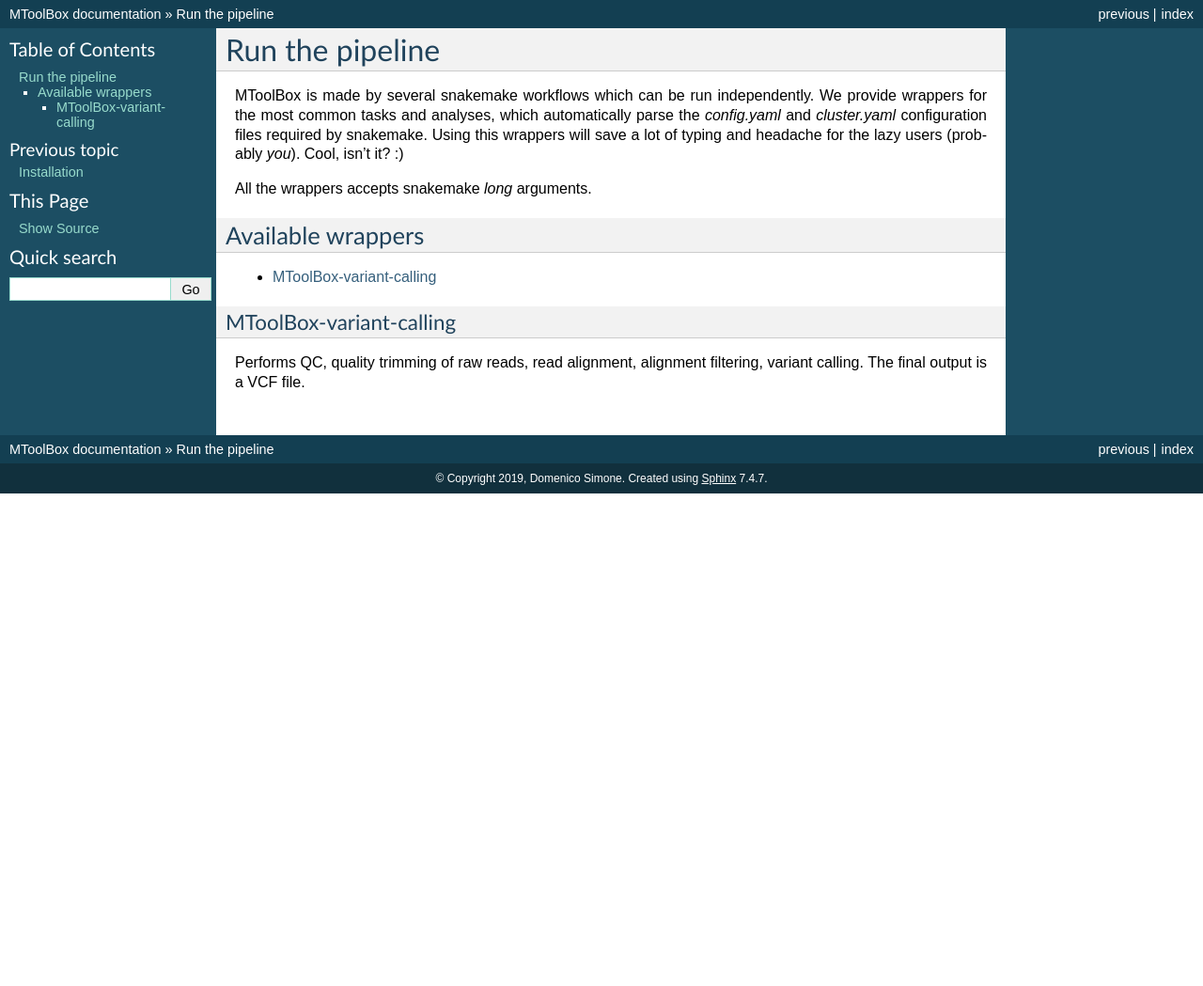
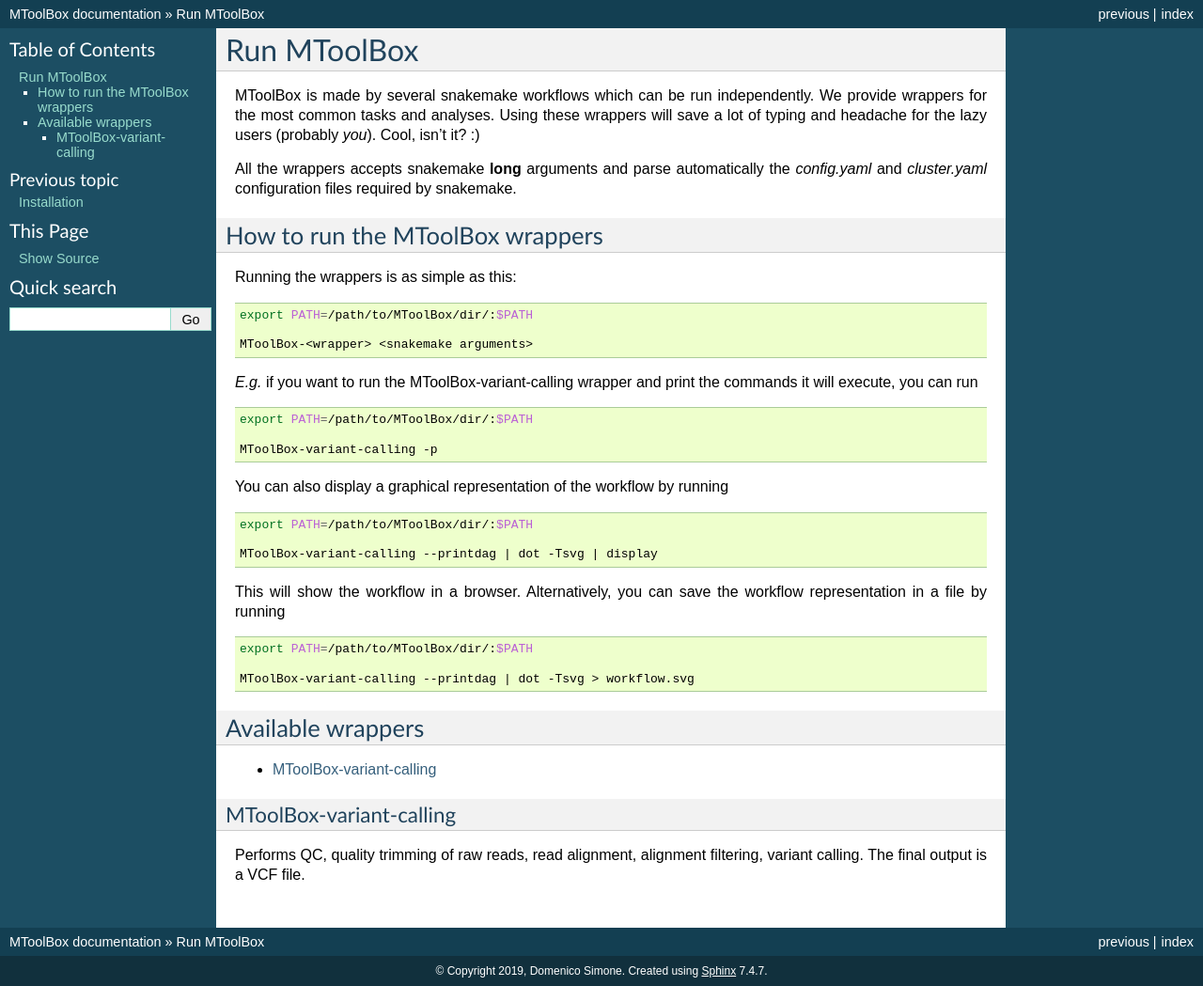
Before and after one commit to mitoNGS/MToolBox_snakemake, a Sphinx documentation site: the page built from doc/run-the-pipeline.rst, in a window 1280 px wide. Shown: the whole page at 94% size. Built offline with Sphinx 7.4.7, drawn with Linux system fonts in a browser that asks for light colours; before the commit the page ends 900 px from its top, so only the background shows below that.

Commit message:
Updated docs

```diff
--- a/doc/index.rst
+++ b/doc/index.rst
@@ -1,9 +1,9 @@
-.. MToolBox-Ark documentation master file, created by
+.. MToolBox documentation master file, created by
    sphinx-quickstart on Thu Jul 25 14:43:49 2019.
    You can adapt this file completely to your liking, but it should at least
    contain the root `toctree` directive.
 
-Welcome to MToolBox-Ark's documentation!
+Welcome to the MToolBox documentation!
 ========================================
 
 .. toctree::
--- a/doc/run-the-pipeline.rst
+++ b/doc/run-the-pipeline.rst
@@ -1,9 +1,44 @@
-Run the pipeline
-================
+Run MToolBox
+============
 
-MToolBox is made by several snakemake workflows which can be run independently. We provide wrappers for the most common tasks and analyses, which automatically parse the `config.yaml` and `cluster.yaml` configuration files required by snakemake. Using this wrappers will save a lot of typing and headache for the lazy users (probably *you*). Cool, isn't it? :)
+MToolBox is made by several snakemake workflows which can be run independently. We provide wrappers for the most common tasks and analyses. Using these wrappers will save a lot of typing and headache for the lazy users (probably *you*). Cool, isn't it? :)
 
-All the wrappers accepts snakemake *long* arguments.
+All the wrappers accepts snakemake **long** arguments and parse automatically the `config.yaml` and `cluster.yaml` configuration files required by snakemake.
+
+How to run the MToolBox wrappers
+--------------------------------
+
+Running the wrappers is as simple as this:
+
+.. code-block:: bash
+
+    export PATH=/path/to/MToolBox/dir/:$PATH
+
+    MToolBox-<wrapper> <snakemake arguments>
+
+*E.g.* if you want to run the MToolBox-variant-calling wrapper and print the commands it will execute, you can run
+
+.. code-block:: bash
+
+    export PATH=/path/to/MToolBox/dir/:$PATH
+
+    MToolBox-variant-calling -p
+
+You can also display a graphical representation of the workflow by running
+
+.. code-block:: bash
+
+    export PATH=/path/to/MToolBox/dir/:$PATH
+
+    MToolBox-variant-calling --printdag | dot -Tsvg | display
+
+This will show the workflow in a browser. Alternatively, you can save the workflow representation in a file by running
+
+.. code-block:: bash
+
+    export PATH=/path/to/MToolBox/dir/:$PATH
+
+    MToolBox-variant-calling --printdag | dot -Tsvg > workflow.svg
 
 Available wrappers
 ------------------
```
